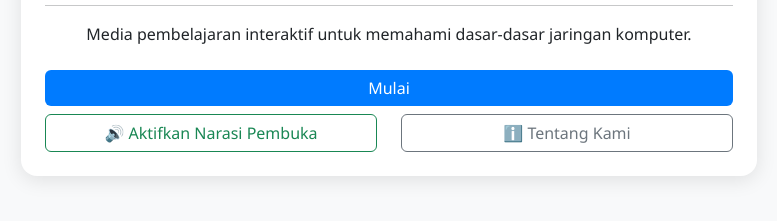
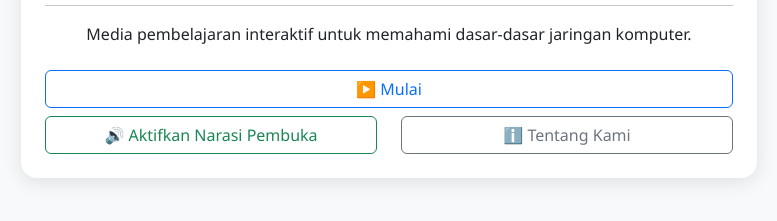
Before and after one commit to rizHarism/task-multimedia, a plain HTML site: page index.html in a window 1280 px wide. Shown: the part 307-528 px from the top of the page, without its empty margins (251-1028 px from the left). Drawn offline with nearby package versions, Linux system fonts and the light colour scheme.

Commit message:
make play button outliner

```diff
--- a/index.html
+++ b/index.html
@@ -32,7 +32,7 @@
           <hr>
           <p class="mb-4">Media pembelajaran interaktif untuk memahami dasar-dasar jaringan komputer.</p>
           <div class="row"></div>
-          <a href="pendahuluan.html" class="btn btn-primary btn-md px-5">Mulai</a>
+          <a href="pendahuluan.html" class="btn btn-outline-primary btn-md px-5">▶️ Mulai</a>
           <div class="row">
             <div class="col-lg-6">
               <button onclick="playTTS()" class="btn btn-outline-success btn-md mt-2 w-100">🔊 Aktifkan Narasi Pembuka</button>
```
